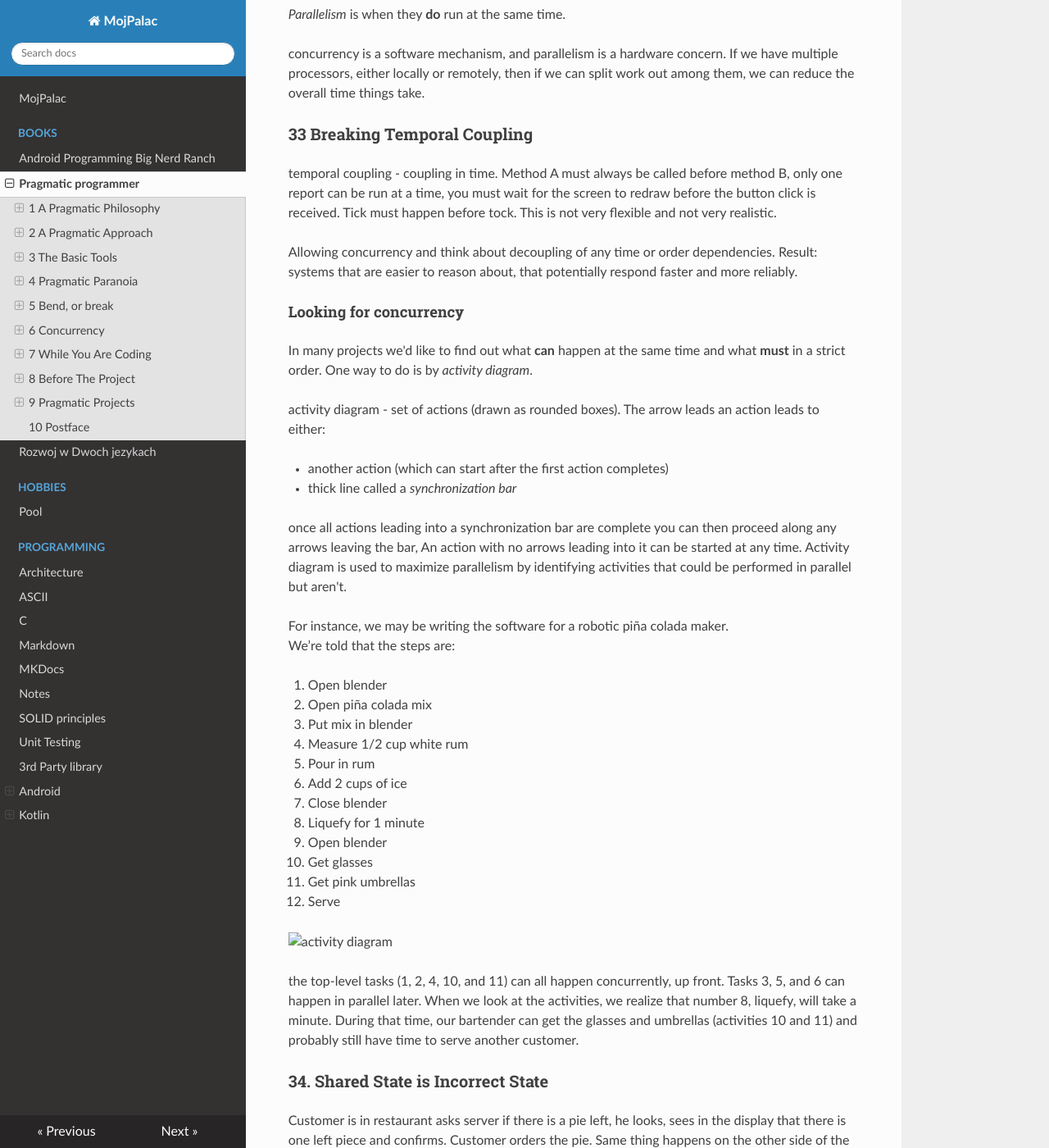
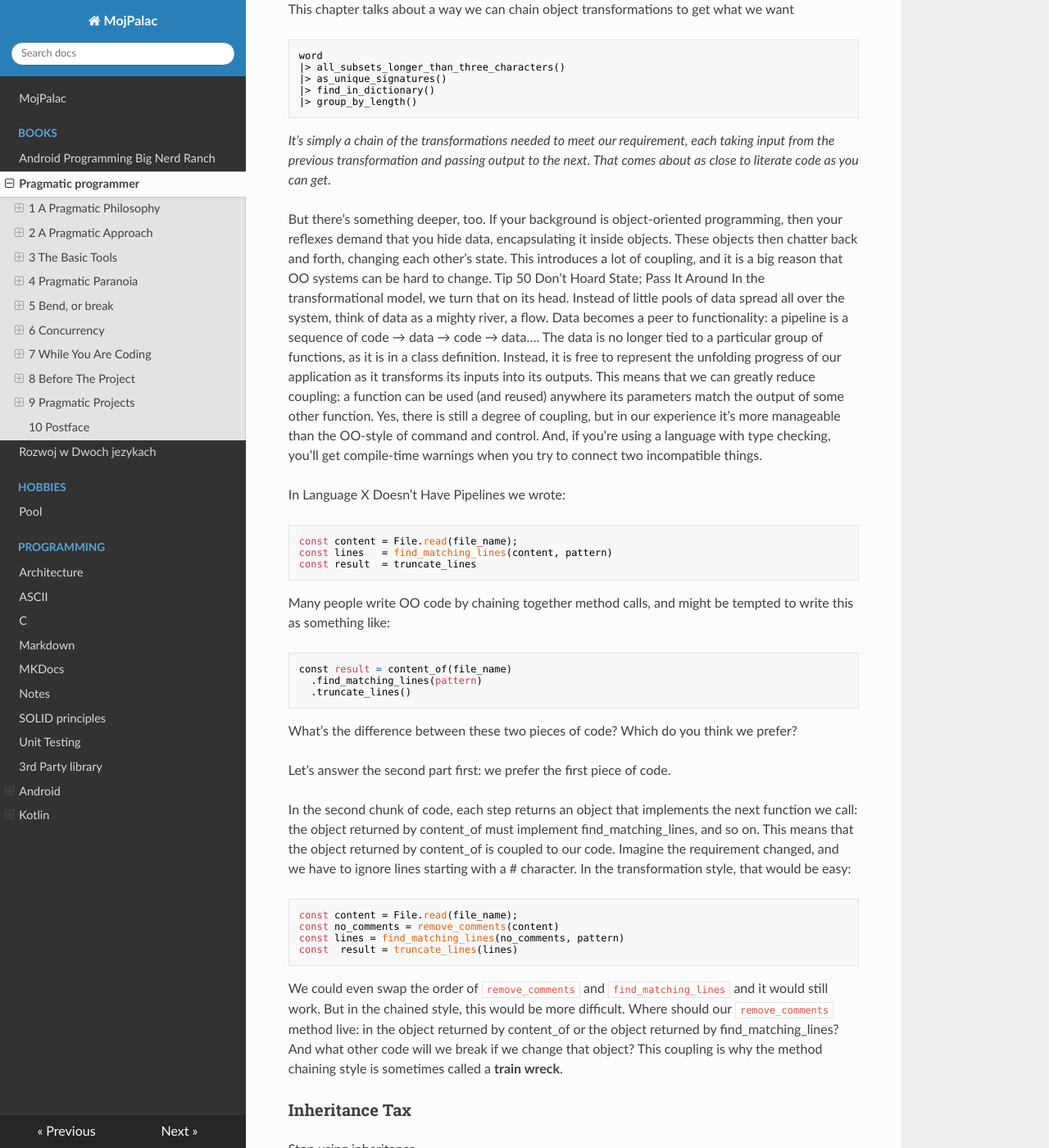
Before and after one commit to mojpalac/mojpalac, an MkDocs documentation site: the page built from docs/books/pragmatic_programmer.md, in a window 1280 px wide and 1400 px high, scrolled down 23801 px. Shown: the whole window at 82% size. Built offline with MkDocs 1.6.1, drawn with Linux system fonts in a browser that asks for light colours; nearby versions of some CDN libraries; some of the changed text lies outside the part shown.

Commit message:
finished 5th chapter and the whole book

````diff
--- a/docs/books/pragmatic_programmer.md
+++ b/docs/books/pragmatic_programmer.md
@@ -977,6 +977,116 @@
 This is a very powerful abstraction: we no longer need to think about time as being something we have to manage. Event
 streams unify synchronous and asynchronous processing behind a common, convenient API.
 
+### 30 Transforming Programming
+
+We should more often think about programs as being something that transforms inputs into outputs.
+
+This chapter talks about a way we can chain object transformations to get what we want
+
+```
+word
+|> all_subsets_longer_than_three_characters()
+|> as_unique_signatures()
+|> find_in_dictionary()
+|> group_by_length()
+```
+
+_It’s simply a chain of the transformations needed to meet our requirement, each taking input from the previous
+transformation and passing output to the next. That comes about as close to literate code as you can get._
+
+But there’s something deeper, too. If your background is object-oriented programming, then your reflexes demand that you
+hide data, encapsulating it inside objects. These objects then chatter back and forth, changing each other’s state. This
+introduces a lot of coupling, and it is a big reason that OO systems can be hard to change. Tip 50 Don’t Hoard State;
+Pass It Around In the transformational model, we turn that on its head. Instead of little pools of data spread all over
+the system, think of data as a mighty river, a flow. Data becomes a peer to functionality: a pipeline is a sequence of
+code → data → code → data…. The data is no longer tied to a particular group of functions, as it is in a class
+definition. Instead, it is free to represent the unfolding progress of our application as it transforms its inputs into
+its outputs. This means that we can greatly reduce coupling: a function can be used (and reused) anywhere its parameters
+match the output of some other function. Yes, there is still a degree of coupling, but in our experience it’s more
+manageable than the OO-style of command and control. And, if you’re using a language with type checking, you’ll get
+compile-time warnings when you try to connect two incompatible things.
+
+In Language X Doesn’t Have Pipelines we wrote:
+
+```
+const content = File.read(file_name);
+const lines   = find_matching_lines(content, pattern)
+const result  = truncate_lines
+```
+
+Many people write OO code by chaining together method calls, and might be tempted to write this as something like:
+
+```
+const result = content_of(file_name)
+  .find_matching_lines(pattern)
+  .truncate_lines()
+```
+
+What’s the difference between these two pieces of code? Which do you think we prefer?
+
+Let’s answer the second part first: we prefer the first piece of code.
+
+In the second chunk of code, each step returns an object that implements the next function we call: the object returned
+by content_of must implement find_matching_lines,
+and so on. This means that the object returned by content_of is coupled to our code. Imagine the requirement changed,
+and we have to ignore lines starting with a # character. In the transformation style, that would be easy:
+
+```
+const content = File.read(file_name);
+const no_comments = remove_comments(content)
+const lines = find_matching_lines(no_comments, pattern)
+const  result = truncate_lines(lines)
+```
+
+We could even swap the order of `remove_comments` and `find_matching_lines` and it would still work.
+But in the chained style, this would be more difficult. Where should our `remove_comments` method live:
+in the object returned by content_of or the object returned by find_matching_lines?
+And what other code will we break if we change that object?
+This coupling is why the method chaining style is sometimes called a **train wreck**.
+
+### Inheritance Tax
+
+Stop using inheritance.
+
+- Inheritance is coupling. Not only is the child class coupled to the parent, the parent's parent and so on, but the
+  code that uses the child is also coupled to all the ancestors.
+- using inheritance to build types (relation) tends to create complexity.
+
+Better alternatives:
+
+- Interfaces and protocols - Prefer interfaces to express polymorphism instead of inheritance
+- Delegation - instead of trying to inherit method from some class delegate the work to class that contains the code, by
+  injecting particular object instead of inherit from it.
+- Mixins and traits - allows to share the methods between different objects
+
+### 32 Configuration
+
+Parametrize your app using external configuration.
+
+Common things you will want to put in configuration data include:
+
+- credentials for external services (database, third party APIs and so on)
+- logging levels and destinations
+- port, ip address, machine, and cluster names the app uses
+- Environment=specific validation parameters
+- Externally set parameters, such as tax tares
+- Site-specific formatting details
+- License keys
+
+Basically, anything that you know will have to change that you can express outside your main body of code and slap it
+into some configuration bucket.
+
+create thin API to access configuration files and keep it behind a Service
+benefits:
+
+- sharing configuration information
+- Configuration changes ca be made globally
+- Configuration data can be maintained via a specialized UI
+- **configuration data become dynamic**
+
+without external configuration your code is not as adaptable or flexible as it could be.
+Don't overdo it, not everything should be in config files, focus on most important things.
+
 ## 6 Concurrency
 
 definition:<br>
````
